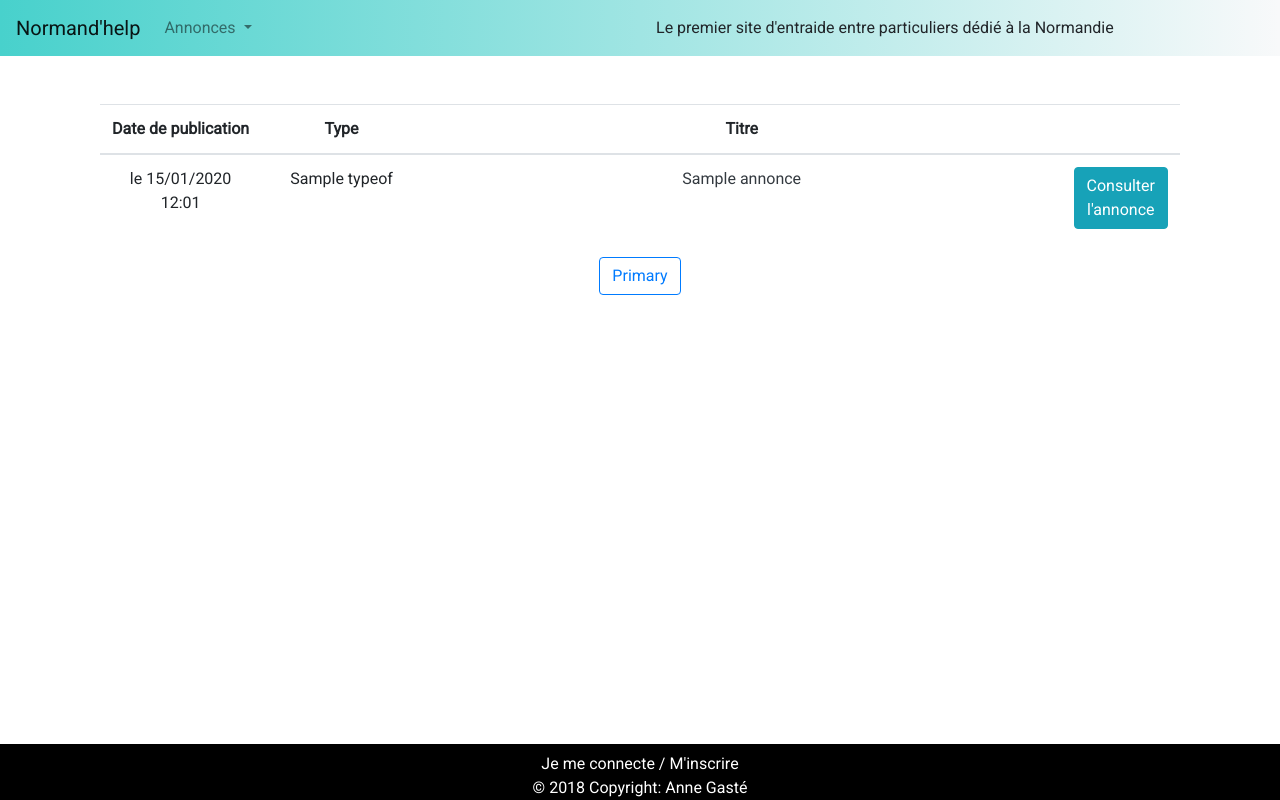
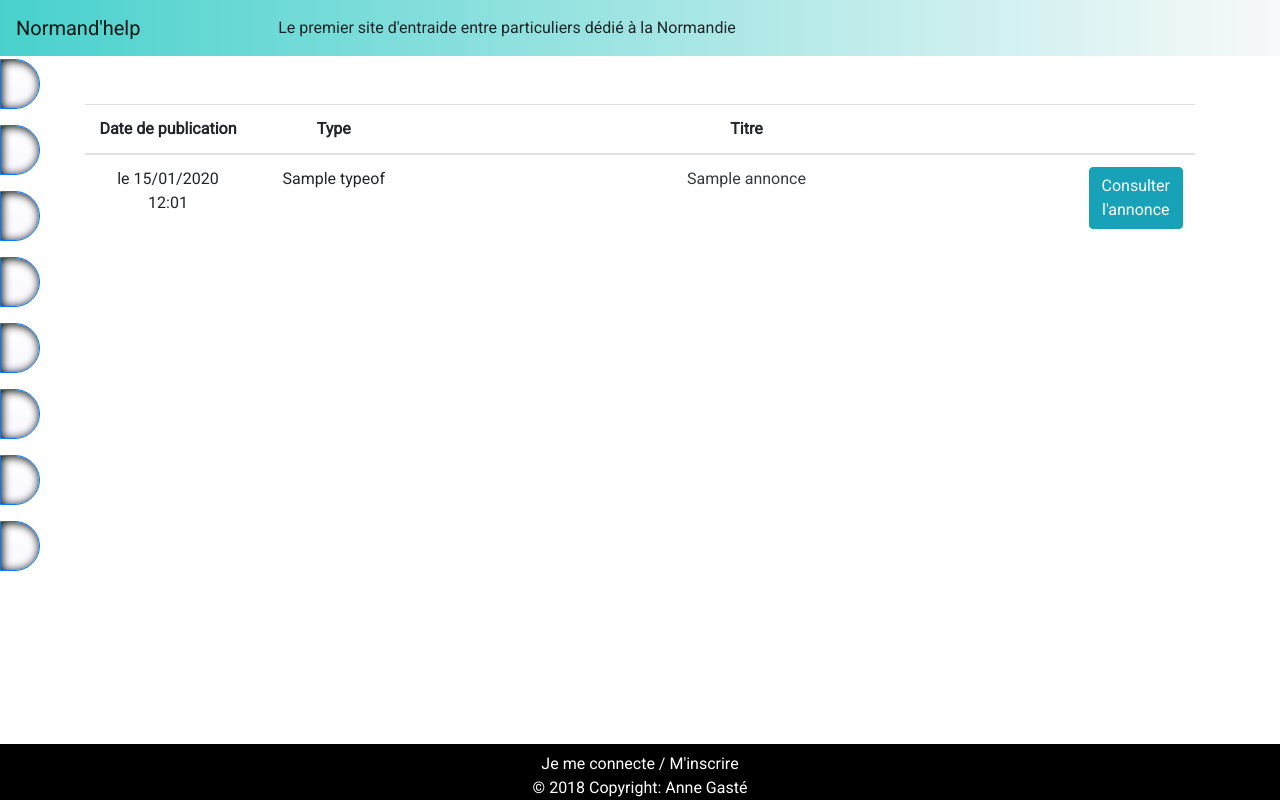
Before and after one commit to Leeloo14/projet-6, a PHP site: template src/view/frontend/list-annonces-give-view.html.twig in a window 1280 px wide; the page is wider, and only the part inside the window is pictured. Run offline with PHP 8.4, Linux system fonts and the light colour scheme; the template is opened without the code that fills it: most values are stand-ins (such as "Sample title", 1, 10 or a date in 2020); style sheets or scripts are compiled from the project's sources; some libraries are stand-ins or nearby versions.

Commit message:
add button

```diff
--- a/public/css/style.css
+++ b/public/css/style.css
@@ -45,7 +45,8 @@ html, body {
 .btn-position {
     float: right;
 }
-
+.global-container {
+    margin-bottom: 100px;}
 .container-white {
     background-color: white;
 }
@@ -57,7 +58,12 @@ html, body {
 .container {
     text-align: center;
 }
+.container-test{
+    width: 191px;
+    height: 207px;
+    margin-top: -22%;
 
+}
 .wrapper {
     margin-top: 80px;
     margin-bottom: 80px;
@@ -164,6 +170,44 @@ li {
     position: relative;
     z-index: 2;
 }
+
+.btnmod{
+    border-radius: 0px 25px 25px 0px;
+    height: 50px;
+    width: 40px;
+    color: darkgrey;
+    background: gray;
+    background: linear-gradient( white, ghostwhite);
+    box-shadow: 1px 1px 10px black inset,
+    0 1px 0 rgba( 255, 255, 255, 0.4);
+
+}
+.btnmod a{
+    visibility: hidden;
+}
+.btnmod:hover a{
+    visibility: visible;
+}
+.btnmod:hover{
+    -webkit-transition-property: width, background;
+    -webkit-transition-duration: 50ms;
+    -webkit-transition-timing-function: linear;
+    -webkit-transition-delay: 0s;
+
+}
+.btnmod:hover{
+    width: 100%;
+
+
+
+}
+
+
+
+
+
+
+
 
 .in:hover {
     background-color: #f9f9f9;
--- a/src/view/frontend/list-annonces-give-view.html.twig
+++ b/src/view/frontend/list-annonces-give-view.html.twig
@@ -9,10 +9,9 @@
 {% block body %}
 <body class="wallpaper2">
     <div class="global-container">
-        <div class="container mt-3 mb-3">
 
-            <div class="container-white mt-5 rounded ">
-                <div class=" container">
+
+                <div class=" container mt-5 mb-5">
 
                     <table class="table table-hover">
                         <thead>
@@ -37,8 +36,8 @@
                         </tbody>
                     </table>
                 </div>
-            </div>
-        </div>
+
+
     </div>
 {% endblock %}
 
--- a/src/view/frontend/nav.html.twig
+++ b/src/view/frontend/nav.html.twig
@@ -1,28 +1,8 @@
 <nav class="navbar navbar-expand-lg navbar-light bg-light">
     <a class="navbar-brand" href="/">Normand'help</a>
-    <button class="navbar-toggler" type="button" data-toggle="collapse" data-target="#navbarNavDropdown"
-            aria-controls="navbarNavDropdown" aria-expanded="false" aria-label="Toggle navigation">
-        <span class="navbar-toggler-icon"></span>
-    </button>
-    <div class="collapse navbar-collapse" id="navbarNavDropdown">
-        <div class="navbar-nav">
 
-            <div class="nav-item dropdown">
-                <a class="nav-link dropdown-toggle" href="#" id="navbarDropdownMenuLink" data-toggle="dropdown"
-                   aria-haspopup="true" aria-expanded="false">
-                    Annonces
-                </a>
-                <div class="dropdown-menu" aria-labelledby="navbarDropdownMenuLink">
-                    <div class="border-bottom ml-1 mb-1"><a class="text-dark" href="/annonces">Toutes les annonces</a></div>
-                    <div class="border-bottom ml-1  mb-1"><a class="text-dark" href="/annonces?type=city">Les annonces par ville</a></div>
-                    <div class="border-bottom ml-1 mb-1"> <a class="text-dark" href="/annonces?type=give">Ils proposent un service</a></div>
-                    <div class="ml-1 mb-1"><a class="text-dark" href="/annonces?type=search">Ils recherchent une personne pour leur rendre un service </a></div>
+        <div class="container">Le premier site d'entraide entre particuliers dédié à la Normandie</div>
 
-                </div>
-            </div>
-        </div>
-        <div class="container">Le premier site d'entraide entre particuliers dédié à la Normandie</div>
-    </div>
 
     <div class="social">
         <div class="fb-like" data-href="https://www.facebook.com/Normandhelp-2226984307514802/" data-layout="standard" data-action="like" data-size="small" data-show-faces="true" data-share="true"></div>
--- a/src/view/frontend/template.html.twig
+++ b/src/view/frontend/template.html.twig
@@ -13,13 +13,40 @@
 {% include "frontend/nav.html.twig" %}
 
 {% block body %}{% endblock %}
-<div class="container">
-    <button type="button" class="btn btn-outline-primary">Primary</button>
-</div>
+
 <script src="/public/dist/build.js"></script>
 <body>
+<div class="container-test">
+    <div>
+        <button type="button" class="btnmod btn btn-outline-primary mb-3"><a class="text-dark" href="">Qui sommes nous ?</a></button>
+    </div>
 
+    <div>
+        <button type="button" class="btnmod btn btn-outline-primary mb-3"><a class="text-dark" href="/annonces">Toutes les annonces</a></button>
+    </div>
+    <div>
+        <button type="button" class="btnmod btn btn-outline-primary mb-3"><a class="text-dark" href="/annonces?type=city">Annonces par ville</a></button>
+    </div>
+    <div>
+        <button type="button" class="btnmod btn btn-outline-primary mb-3"><a class="text-dark"  href="/annonces?type=give">Proposition de services</a></button>
+    </div>
+    <div>
+        <button type="button" class="btnmod btn btn-outline-primary mb-3 "><a class="text-dark" href="/annonces?type=search">Recherche de services</a></button>
+    </div>
+    <div>
+        <button type="button" class="btnmod btn btn-outline-primary mb-3"><a class="text-dark" href="">S'inscrire</a></button>
+    </div>
+    <div>
+        <button type="button" class="btnmod btn btn-outline-primary mb-3"><a class="text-dark" href="">Se connecter</a></button>
+    </div>
+    <div>
+        <button type="button" class="btnmod btn btn-outline-primary"><a class="text-dark" href="">Contact</a></button>
+    </div>
+
+
+</div>
 <script>
+
 
     $(document).ready(function () {
 
@@ -78,10 +105,11 @@
 
 </script>
 
-<script>(function(d, s, id) {
+<script>(function (d, s, id) {
         var js, fjs = d.getElementsByTagName(s)[0];
         if (d.getElementById(id)) return;
-        js = d.createElement(s); js.id = id;
+        js = d.createElement(s);
+        js.id = id;
         js.src = 'https://connect.facebook.net/fr_FR/sdk.js#xfbml=1&version=v3.1';
         fjs.parentNode.insertBefore(js, fjs);
     }(document, 'script', 'facebook-jssdk'));</script>
```
Also changed, not shown: src/view/frontend/list-annonces-search-view.html.twig (+4 -5 lines).
